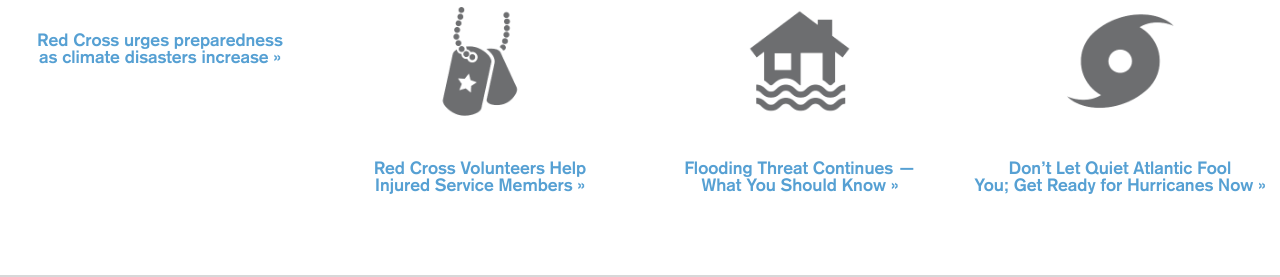
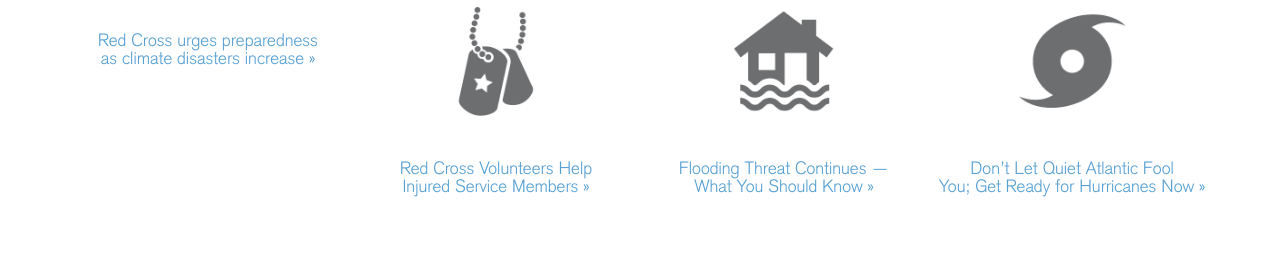
Before and after one commit to Emsenparry/American-Red-Cross, a plain HTML site: page index.html in a window 1280 px wide. Shown: the part 1791-2068 px from the top of the page. Drawn offline with Linux system fonts and the light colour scheme.

Commit message:
css changes

```diff
--- a/css/stylesheet.scss
+++ b/css/stylesheet.scss
@@ -118,6 +118,7 @@ main{
         grid-template-columns: 1fr 1fr 1fr 1fr;
         text-align: center;
         margin-top: 4em;
+        padding: 0 4em;
         div{
             display: flex;
             align-items: center;
@@ -129,7 +130,7 @@ main{
         }
         a{
             margin-top: 2em;
-            font-family: bold;
+            font-family: light;
             color: c.$sec-sky-blue;
             font-size: 1.1em;
             text-decoration: none;
```
Also changed, not shown: assets/css/stylesheet.css, 1 other file.
